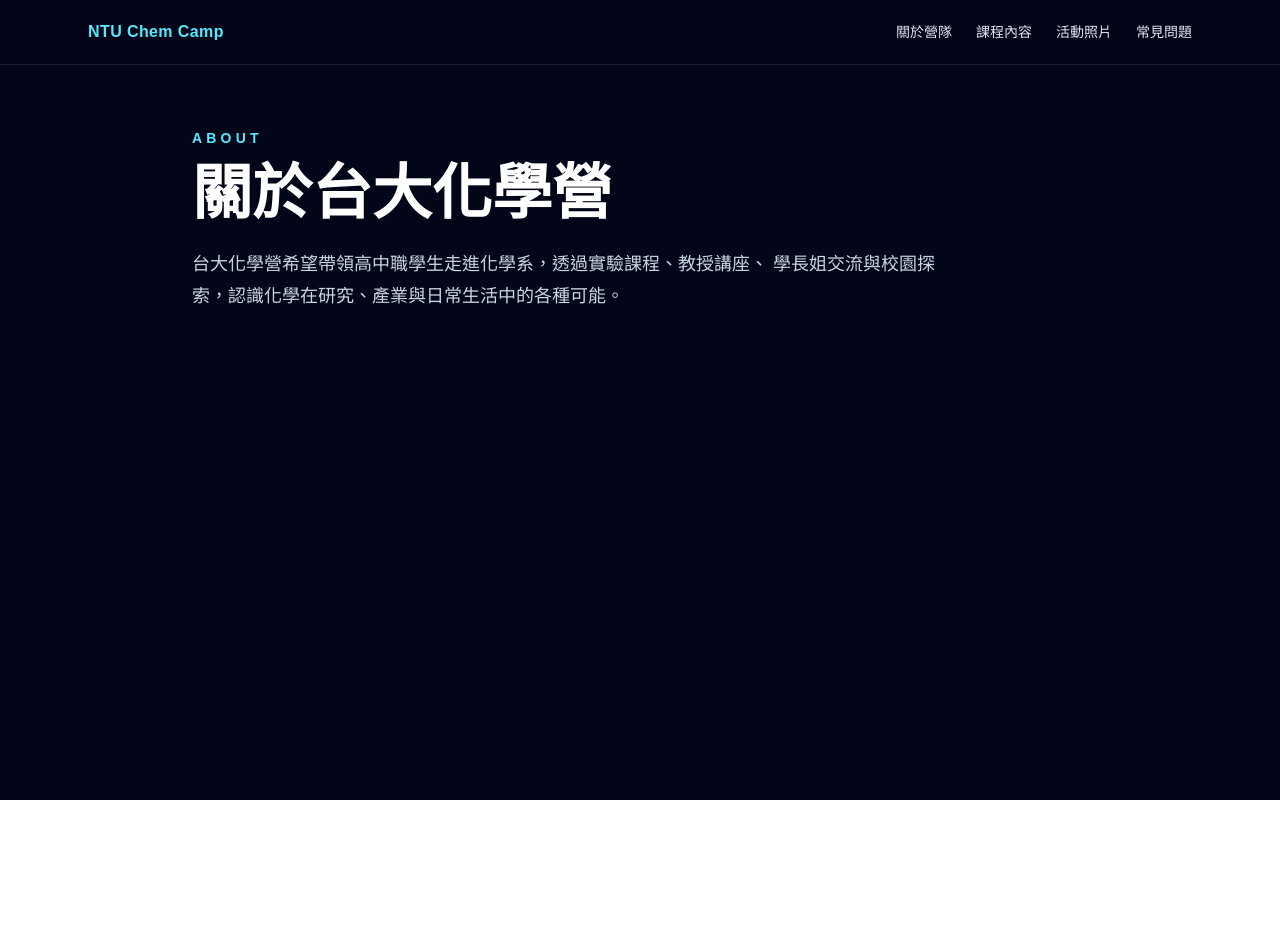
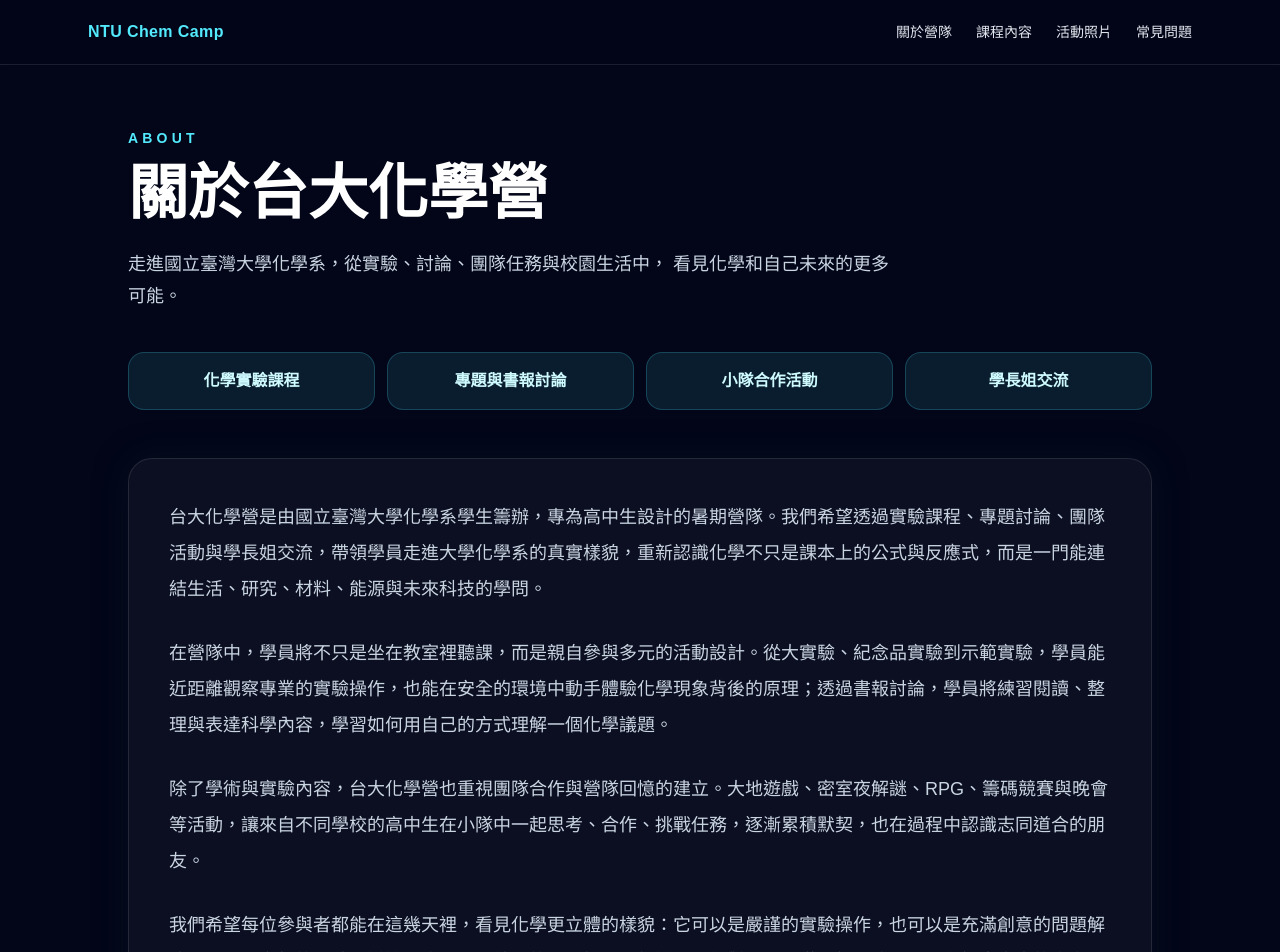
Before and after one commit to MauserCk1R96/ntu-chem-camp, a Next.js app: page /about in a window 1280 px wide. Shown: the top 952 px of the page. Before the commit the page ends 800 px from the top, so only its background shows below. Built offline with nearby package versions, Linux system fonts and the light colour scheme; no server answers.

Commit message:
Introduction

```diff
--- a/app/about/page.tsx
+++ b/app/about/page.tsx
@@ -9,10 +9,24 @@
   },
 };
 
+const focusAreas = [
+  "化學實驗課程",
+  "專題與書報討論",
+  "小隊合作活動",
+  "學長姐交流",
+];
+
+const aboutParagraphs = [
+  "台大化學營是由國立臺灣大學化學系學生籌辦，專為高中生設計的暑期營隊。我們希望透過實驗課程、專題討論、團隊活動與學長姐交流，帶領學員走進大學化學系的真實樣貌，重新認識化學不只是課本上的公式與反應式，而是一門能連結生活、研究、材料、能源與未來科技的學問。",
+  "在營隊中，學員將不只是坐在教室裡聽課，而是親自參與多元的活動設計。從大實驗、紀念品實驗到示範實驗，學員能近距離觀察專業的實驗操作，也能在安全的環境中動手體驗化學現象背後的原理；透過書報討論，學員將練習閱讀、整理與表達科學內容，學習如何用自己的方式理解一個化學議題。",
+  "除了學術與實驗內容，台大化學營也重視團隊合作與營隊回憶的建立。大地遊戲、密室夜解謎、RPG、籌碼競賽與晚會等活動，讓來自不同學校的高中生在小隊中一起思考、合作、挑戰任務，逐漸累積默契，也在過程中認識志同道合的朋友。",
+  "我們希望每位參與者都能在這幾天裡，看見化學更立體的樣貌：它可以是嚴謹的實驗操作，也可以是充滿創意的問題解決；可以是安靜的閱讀與討論，也可以是熱鬧的團隊挑戰。無論你已經對化學充滿興趣，或只是正在探索未來的方向，台大化學營都希望成為你接近科學、認識大學生活，並發現自己可能性的起點。",
+];
+
 export default function AboutPage() {
   return (
     <main className="min-h-screen bg-slate-950 px-6 pb-24 pt-32 text-white">
-      <section className="mx-auto max-w-4xl">
+      <section className="mx-auto max-w-5xl">
         <p className="mb-4 text-sm font-semibold tracking-[0.3em] text-cyan-300">
           ABOUT
         </p>
@@ -22,9 +36,28 @@
         </h1>
 
         <p className="max-w-3xl text-lg leading-8 text-slate-300">
-          台大化學營希望帶領高中職學生走進化學系，透過實驗課程、教授講座、
-          學長姐交流與校園探索，認識化學在研究、產業與日常生活中的各種可能。
+          走進國立臺灣大學化學系，從實驗、討論、團隊任務與校園生活中，
+          看見化學和自己未來的更多可能。
         </p>
+
+        <div className="mt-10 grid gap-3 sm:grid-cols-2 lg:grid-cols-4">
+          {focusAreas.map((area) => (
+            <div
+              key={area}
+              className="rounded-2xl border border-cyan-300/20 bg-cyan-300/10 px-5 py-4 text-center font-semibold text-cyan-100"
+            >
+              {area}
+            </div>
+          ))}
+        </div>
+
+        <article className="mt-12 space-y-7 rounded-3xl border border-white/10 bg-white/[0.04] p-6 shadow-[0_0_35px_rgba(15,23,42,0.4)] md:p-10">
+          {aboutParagraphs.map((paragraph) => (
+            <p key={paragraph} className="text-lg leading-9 text-slate-300">
+              {paragraph}
+            </p>
+          ))}
+        </article>
       </section>
     </main>
   );
```
